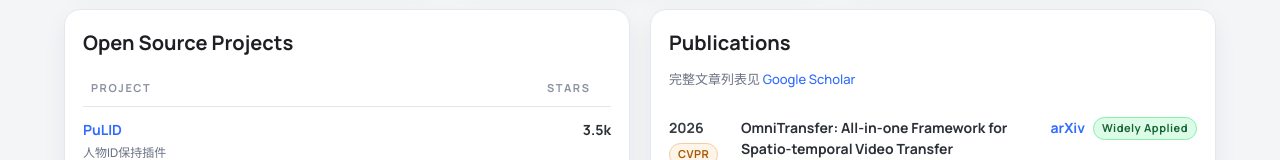
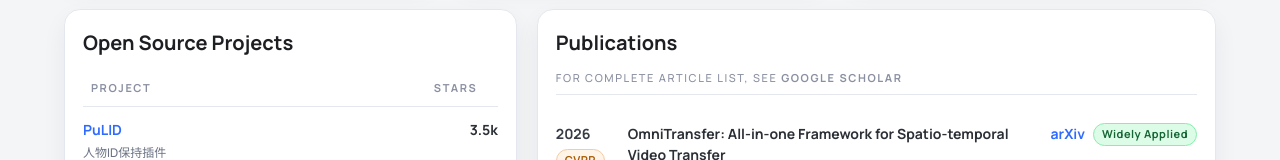
Before and after one commit to logic1988/logic1988.github.io, a Next.js app: page / in a window 1280 px wide. Shown: the part 359-519 px from the top of the page. Built offline with nearby package versions, Linux system fonts and the light colour scheme; no server answers.

Commit message:
fix: 翻译描述文字为英文、调整字体格式、添加下划线、调整布局宽度

```diff
--- a/src/app/page.tsx
+++ b/src/app/page.tsx
@@ -497,7 +497,7 @@ export default function Home() {
         </div>
       </section>
 
-      <div style={{ display: 'grid', gridTemplateColumns: 'repeat(auto-fit, minmax(350px, 1fr))', gap: '20px' }}>
+      <div style={{ display: 'grid', gridTemplateColumns: '2fr 3fr', gap: '20px' }}>
         <section className="panel">
           <h2 className="panel-title">Open Source Projects</h2>
           <div className="repo-table-wrapper">
@@ -533,13 +533,21 @@ export default function Home() {
           <h2 className="panel-title">
             Publications
           </h2>
-          <div style={{ marginBottom: '16px', fontSize: '13px', color: '#6b7283' }}>
-            完整文章列表见{' '}
+          <div style={{
+            marginBottom: '16px',
+            fontSize: '11px',
+            letterSpacing: '1.6px',
+            textTransform: 'uppercase',
+            color: '#8a90a1',
+            paddingBottom: '8px',
+            borderBottom: '1px solid #e5e7ee'
+          }}>
+            For complete article list, see{' '}
             <a
               href="https://scholar.google.com/citations?hl=zh-CN&user=9rWWCgUAAAAJ&view_op=list_works&sortby=pubdate"
               target="_blank"
               rel="noopener noreferrer"
-              style={{ color: '#2f6bff', textDecoration: 'none', fontWeight: 500 }}
+              style={{ color: '#8a90a1', textDecoration: 'none', fontWeight: 600 }}
             >
               Google Scholar
             </a>
```
